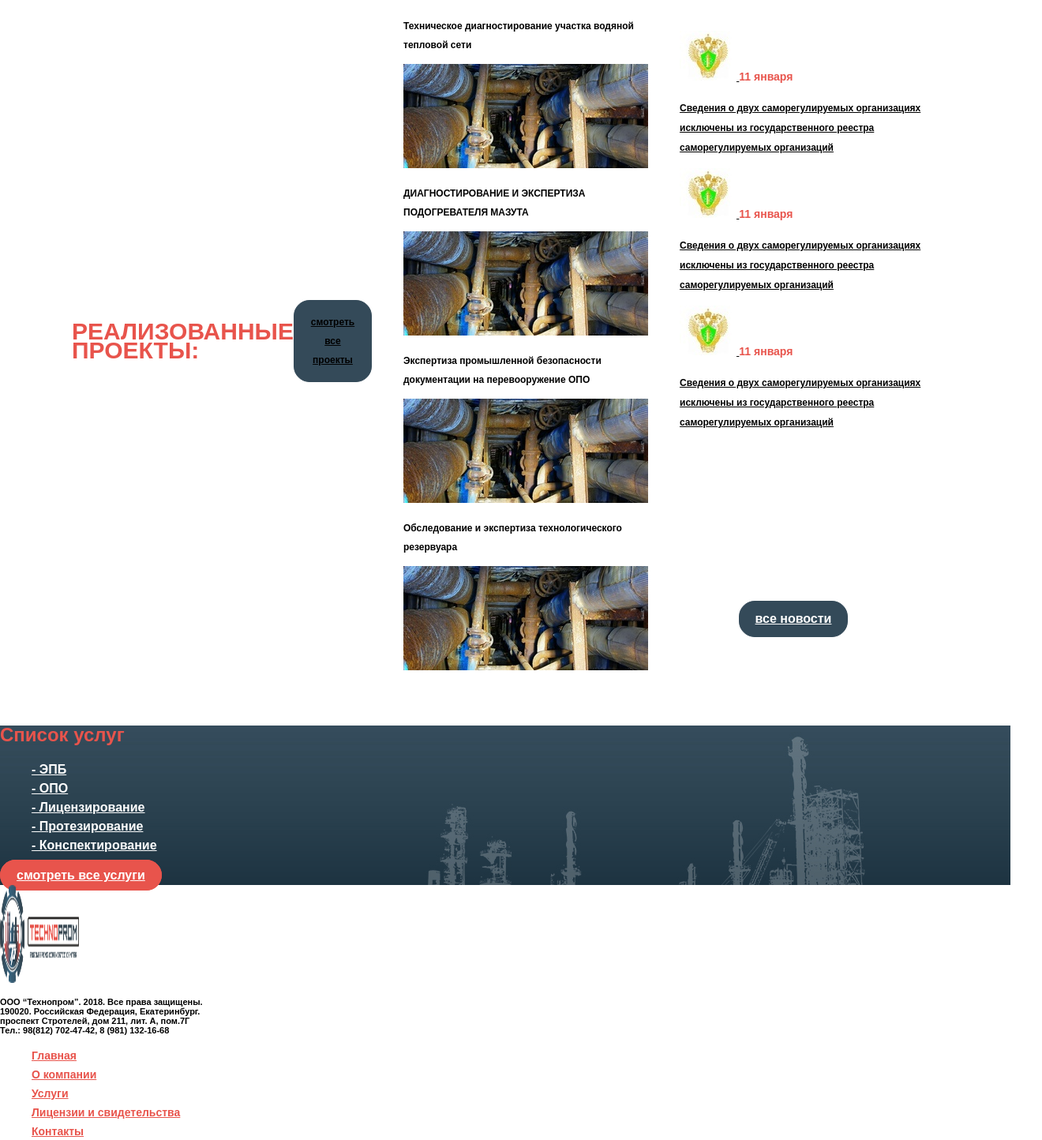
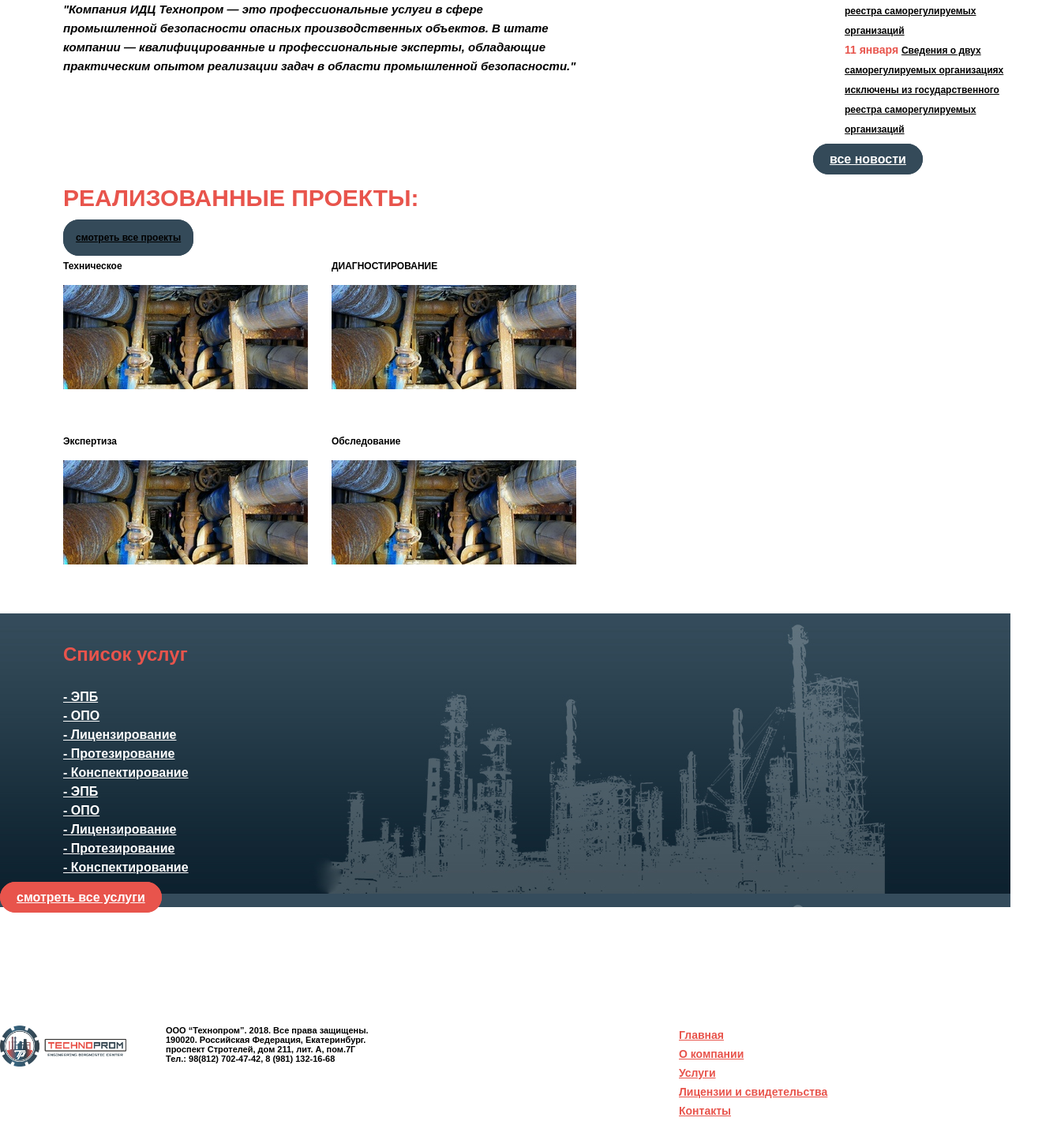
Before and after one commit to Badaizoki/-, a plain HTML site: page index.html in a window 1280 px wide. Shown: the part 913-2357 px from the top of the page at 79% size, 1320 px wide, since content can reach past the window. Drawn offline with Linux system fonts and the light colour scheme.

Commit message:
16 августа
Все продвигается очень медленно, закончил сетки на главной

```diff
--- a/index.html
+++ b/index.html
@@ -40,14 +40,12 @@
          </div>
 		</div>
     <div class="all">
-      <div class="about_pro">
       <section class="about_us">
       <img class="about_us_img" src="img/o-kompanii.png" width="172" height="172" border="10" alt="Информация о нас">
 			<h2 class="about_us_h2">О КОМПАНИИ</h2>
 			<em class="about_us_txt">"Компания ИДЦ Технопром — это профессиональные услуги в сфере промышленной безопасности опасных производственных объектов.
-											В штате компании — квалифицированные и профессиональные эксперты, обладающие практическим опытом реализации задач в области промышленной безопасности."
+			В штате компании — квалифицированные и профессиональные эксперты, обладающие практическим опытом реализации задач в области промышленной безопасности."
 			</em>
-
 		</section>
     <section class="projects">
 			<h2>РЕАЛИЗОВАННЫЕ ПРОЕКТЫ:</h2>
@@ -55,69 +53,61 @@
 				<ul class="projects-list">
 				<li class="projects-item">
 					<h3>
-						<a class="projects-item-a" href="projects-item.html">Техническое диагностирование участка водяной тепловой сети</a>
+						<a class="projects-item-a" href="projects-item.html">Техническое</a>
 						<time datetime="2016-01-11">11 января</time>
 					</h3>
           <img src="img/tekhnicheskoe-diagnostirovanie-uchastka-vodianoi-teplovoi-seti_N5bGBym.jpg" alt="" width="310" height="132">
 				</li>
 				<li class="projects-item">
 					<h3>
-						<a class="projects-item-a" href="projects-item.html">ДИАГНОСТИРОВАНИЕ И ЭКСПЕРТИЗА ПОДОГРЕВАТЕЛЯ МАЗУТА</a>
+						<a class="projects-item-a" href="projects-item.html">ДИАГНОСТИРОВАНИЕ</a>
 						<time datetime="2016-01-11">11 января</time>
 					</h3>
           <img src="img/tekhnicheskoe-diagnostirovanie-uchastka-vodianoi-teplovoi-seti_N5bGBym.jpg" alt="" width="310" height="132">
 				</li>
 				<li class="projects-item">
 					<h3>
-						<a class="projects-item-a" href="projects-item.html">Экспертиза промышленной безопасности документации на перевооружение ОПО</a>
+						<a class="projects-item-a" href="projects-item.html">Экспертиза</a>
 						<time datetime="2016-01-11">11 января</time>
 					</h3>
           <img src="img/tekhnicheskoe-diagnostirovanie-uchastka-vodianoi-teplovoi-seti_N5bGBym.jpg" alt="" width="310" height="132">
 				</li>
 				<li class="projects-item">
 					<h3>
-						<a class="projects-item-a" href="projects-item.html">Обследование и экспертиза технологического резервуара</a>
+						<a class="projects-item-a" href="projects-item.html">Обследование</a>
 						<time datetime="2016-01-11">11 января</time>
 					</h3>
           <img src="img/tekhnicheskoe-diagnostirovanie-uchastka-vodianoi-teplovoi-seti_N5bGBym.jpg" alt="" width="310" height="132">
 				</li>
 		</section>
-  </div>
-  	<section class="news">
+  <section class="news">
 			<h2>НОВОСТИ</h2>
 				<ul class="news-list">
 					<li class="news-item">
-						<a class="news-item-a" href="news.html">
-						<img class="news-item-img" src="img/svedeniia-o-dvukh-samoreguliruemykh-organizatsiiakh-iskliucheny-iz-gosudarstvennogo-reestra-samoreguliruemykh-organizatsii_3OOL62d.png" width="72" height="63" alt="Сведения о двух саморегулируемых организациях исключены из государственного реестра саморегулируемых организаций">
-						</a>
 						<time datetime="2016-01-11">11 января</time>
-						<p>
-						<a href="news.html">Сведения о двух саморегулируемых организациях исключены из государственного реестра саморегулируемых организаций</p>
+						      <a class="news_a" href="news.html">Сведения о двух саморегулируемых организациях исключены из государственного реестра саморегулируемых организаций</a>
 					</li>
 					<li class="news-item">
-						<a class="news-item-a" href="news.html">
-						<img class="news-item-img" src="img/svedeniia-o-dvukh-samoreguliruemykh-organizatsiiakh-iskliucheny-iz-gosudarstvennogo-reestra-samoreguliruemykh-organizatsii_3OOL62d.png" width="72" height="63" alt="Сведения о двух саморегулируемых организациях исключены из государственного реестра саморегулируемых организаций">
-						</a>
 						<time datetime="2016-01-11">11 января</time>
-						<p>
-						<a href="news.html">Сведения о двух саморегулируемых организациях исключены из государственного реестра саморегулируемых организаций</p>
+						      <a class="news_a" href="news.html">Сведения о двух саморегулируемых организациях исключены из государственного реестра саморегулируемых организаций</a>
 					</li>
 					<li class="news-item">
-						<a class="news-item-a" href="news.html">
-						<img class="news-item-img" src="img/svedeniia-o-dvukh-samoreguliruemykh-organizatsiiakh-iskliucheny-iz-gosudarstvennogo-reestra-samoreguliruemykh-organizatsii_3OOL62d.png" width="72" height="63" alt="Сведения о двух саморегулируемых организациях исключены из государственного реестра саморегулируемых организаций">
-						</a>
 						<time datetime="2016-01-11">11 января</time>
-						<p>
-						<a href="news.html">Сведения о двух саморегулируемых организациях исключены из государственного реестра саморегулируемых организаций</p>
+							     <a class="news_a" href="news.html">Сведения о двух саморегулируемых организациях исключены из государственного реестра саморегулируемых организаций</a>
 					</li>
 				</ul>
 			<a class="button-news" href="news.html">все новости</a>
       </section>
     </div>
 	  <section class="servisec">
-			<h2>Список услуг</h2>
+			<h2 class="servisec_h2">Список услуг</h2>
 				<ul class="servisec-list">
 					<li><a href="info.html">- ЭПБ</a></li>
+					<li><a href="news.html">- ОПО</a></li>
+					<li><a href="price.html">- Лицензирование</a></li>
+					<li><a href="catalog.html">- Протезирование</a></li>
+					<li><a href="contacts.html">- Конспектирование</a></li>
+          <li><a href="info.html">- ЭПБ</a></li>
 					<li><a href="news.html">- ОПО</a></li>
 					<li><a href="price.html">- Лицензирование</a></li>
 					<li><a href="catalog.html">- Протезирование</a></li>
@@ -127,9 +117,10 @@
 		</section>
   </main>
   <footer class="main-footer">
-    <a class="footer-logo">
-      <img src="img/index-logo.png" width="100" height="124" alt="Логотип ИДЦ Технопром">
-    </a>
+    <div class="footer-container">
+      <a class="footer-logo">
+        <img src="img/index-logo.png" width="160" height="52" alt="Логотип ИДЦ Технопром">
+      </a>
       <p class="footer-contacts">
        ООО “Технопром”. 2018. Все права защищены.<br>
        190020. Российская Федерация, Екатеринбург.<br>
@@ -144,6 +135,7 @@
   				<li><a href="license.html">Лицензии и свидетельства</a></li>
   				<li><a href="contacts.html">Контакты</a></li>
   			</ul>
+      </div>
    </footer>
   </body>
 </html>
--- a/style.css
+++ b/style.css
@@ -237,13 +237,14 @@ body{
 
 .advantage{
   width: auto;
-  min-height: 290px;
+  margin-bottom: 50px;
 }
 
 .advantage_txt{
   border: 30px;
   padding-left: 70px;
   padding-top: 50px;
+  padding-bottom: 80px;
   width: 280px;
   text-align: center;
 }
@@ -255,42 +256,81 @@ body{
 
 .about_us{
   width: 650px;
-  padding-top: 50px;
   padding-left: 80px;
 }
 
+.news{
+  width:250px;
+}
+
+.projects{
+  width: 650px;
+  padding-left: 80px;
+  order: 1;
+}
+
 .all{
-  width: 100%;
-  max-width: 1098px;
-  margin: 0 auto;
   display: flex;
   flex-wrap: wrap;
+  justify-content: space-between;
 }
 
-.news{
-width: 270px;
-min-height: 630px;
-flex: auto;
+.projects-list{
+display: flex;
+flex-wrap: wrap;
+padding: 0;
+margin: 0;
 
-display: flex;
-justify-content: center;
-align-items: center;
-flex-wrap: wrap;
+list-style: none;
 }
 
-.about_pro {
-	display: flex;
-	flex: 0 0 220px;
-	flex-direction: column;
+.projects-item{
+  width: 310;
+  margin-bottom: 35px;
+  margin-right: 30px;
 }
 
-.projects,
-.about_us{
-min-height: 200px;
-margin-bottom: 30px;
-flex: auto;
+.projects-item:nth-child(2n) {
+  margin-right: 0;
+}
 
-display: flex;
-justify-content: center;
-align-items: center;
+.servisec{
+  width: auto;
+  margin-bottom: 50px;
 }
+
+.servisec_h2{
+  padding-left: 80px;
+  padding-top: 40px;
+  padding-bottom: 10px;
+}
+
+.servisec-list{
+  padding-left: 80px;
+}
+
+.main-footer{
+  padding: 80px 0;
+  margin-top: 70px;
+}
+
+.footer-container{
+  display: flex;
+}
+
+.footer-logo img{
+  width: 160px;
+  margin: 0;
+  margin-right: 50px;
+}
+
+.footer-contacts{
+  width: 280px;
+  margin: 0;
+}
+
+.footer-navigation{
+  width: 460px;
+  margin: 0;
+  margin-left: auto;
+}
```
Also changed, not shown: img/T2.png (added).
